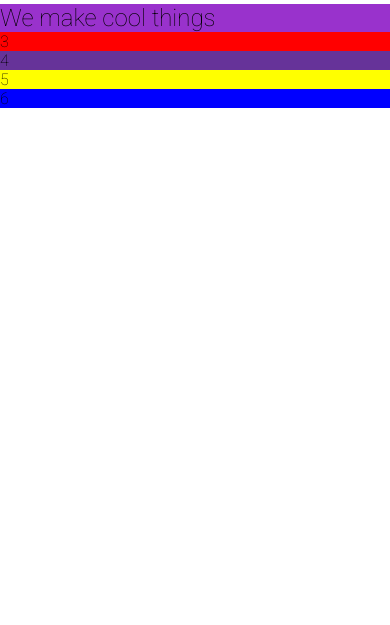
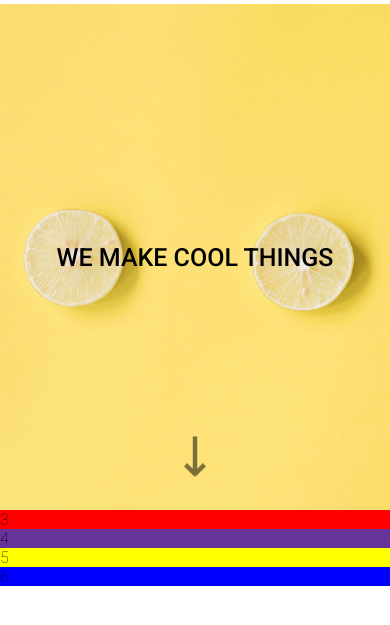
Before and after one commit to mariana549/landing-page-grid, a plain HTML site: page index.html in a window 390 px wide. Shown: the part 71-696 px from the top of the page. Drawn offline with Linux system fonts and the light colour scheme.

Commit message:
style: :lipstick: adicionando estilos a section hero
nessa atualização eu coloquei um background, h2 e uma seta com animação fiz tambem o responsivo para que se adapte a qualquer dispositivo

```diff
--- a/src/css/style.css
+++ b/src/css/style.css
@@ -49,10 +49,41 @@ body {
 
 .hero {
    grid-area: hero;
-   background-color: darkorchid;
-
+   height: 89vh;
+   background: url('../image/lemons.jpg') center center no-repeat;
+   background-size: cover;
+   display: flex;
+   justify-content: center;
+   align-items: center;
+   position: relative;
 }
 
+.hero h2 {
+   font-weight: 500;
+   text-transform: uppercase;
+   font-size: 4rem;
+}
+
+.hero::after {
+   content: url('../image/seta_preta.png');
+   position: absolute;
+   height: 35px;
+   bottom: 40px;
+   animation: downarrow 0.6s infinite alternate ease-in-out;}
+
+@-webkit-keyframes downarrow{
+   0% {-webkit-transform: translateY(0); opacity: 0.4;}
+   100% {-webkit-transform: translateY(0.4em); opacity: 0.9;}
+}
+
+@media (max-width: 425px) {
+   .hero{
+      height: 60vh;
+   }
+   .hero h2 {
+      font-size: 2.5rem;
+   }
+}
  /* ABOUT */
 
 .about {
```
